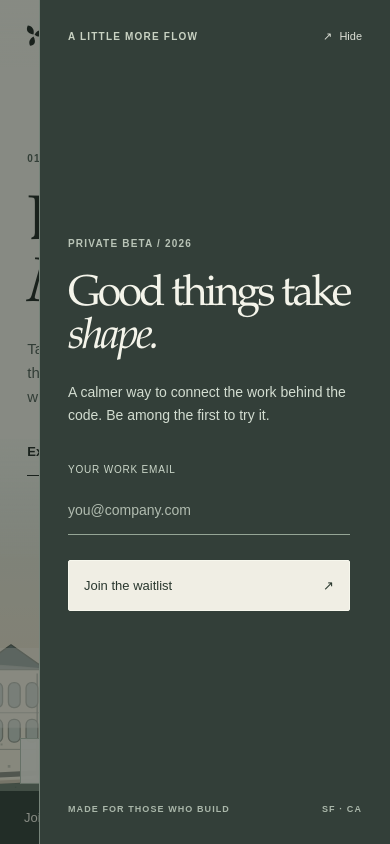
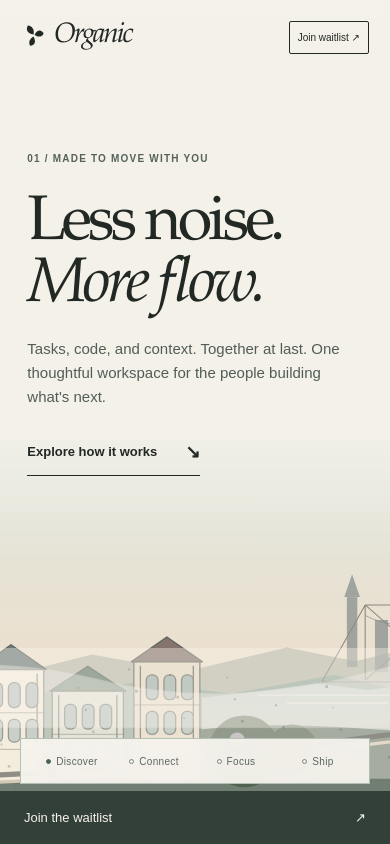
Before and after one commit to hddhdhdydjv/4her, a Next.js app: page / in a window 390 px wide. Shown: the top 844 px of the page. Built offline with nearby package versions, Linux system fonts and the light colour scheme; a web font is replaced by a local one; what tailwindcss-react-aria-components would draw is missing.

Commit message:
fix: integrate section fades and default mobile waitlist to closed

```diff
--- a/src/components/sections/litebox-landing.tsx
+++ b/src/components/sections/litebox-landing.tsx
@@ -165,6 +165,9 @@ function Waitlist({open,setOpen}:{open:boolean;setOpen:(v:boolean)=>void}) {
 
 export function LiteboxLanding() {
   const [panelOpen,setPanelOpen]=useState(true);
+  useEffect(()=>{
+    if(window.matchMedia("(max-width: 760px)").matches) setPanelOpen(false);
+  },[]);
   const [active,setActive]=useState(0);
   const lenis=useLenisInstance();
   const scrollTo=useAnchorScroll();
@@ -192,7 +195,7 @@ export function LiteboxLanding() {
         <span className="lb-journey-number">{chapter.number}</span><span className="lb-journey-dot"/><span className="lb-journey-label">{chapter.label}</span>
       </a>)}
     </nav>
-    <div className="lb-story">
+    <main className="lb-story">
       <section className="lb-chapter lb-chapter--discover" id="discover">
         <div className="lb-hero-text">
           <span className="lb-kicker">01 / MADE TO MOVE WITH YOU</span>
@@ -228,7 +231,7 @@ export function LiteboxLanding() {
         <div className="lb-city-frame lb-city-frame--final"><Cityscape phase="sunset"/></div>
         <footer className="lb-footer"><OrganicMark/><span>CONCEPT EXPLORATION FOR LITEBOX · 2026</span></footer>
       </section>
-    </div>
+    </main>
     <Waitlist open={panelOpen} setOpen={setPanelOpen}/>
   </div>;
 }
```
